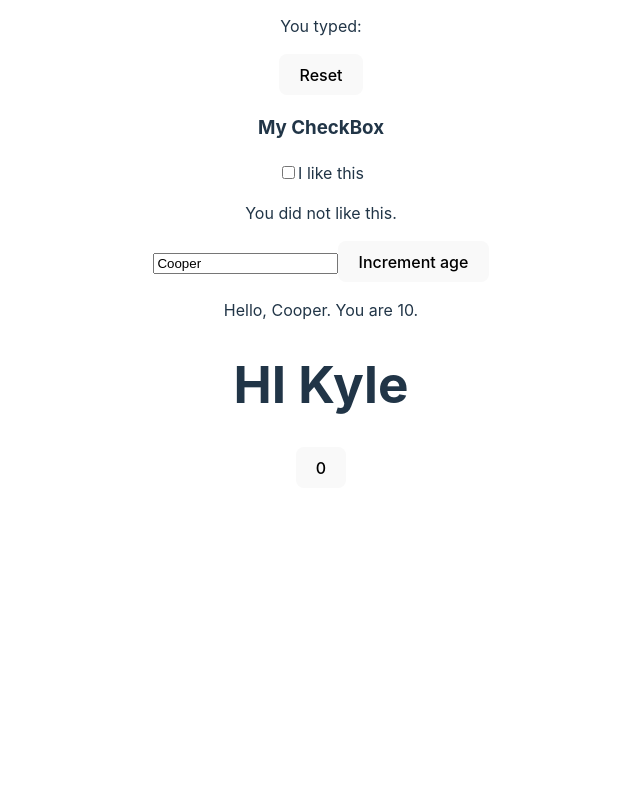
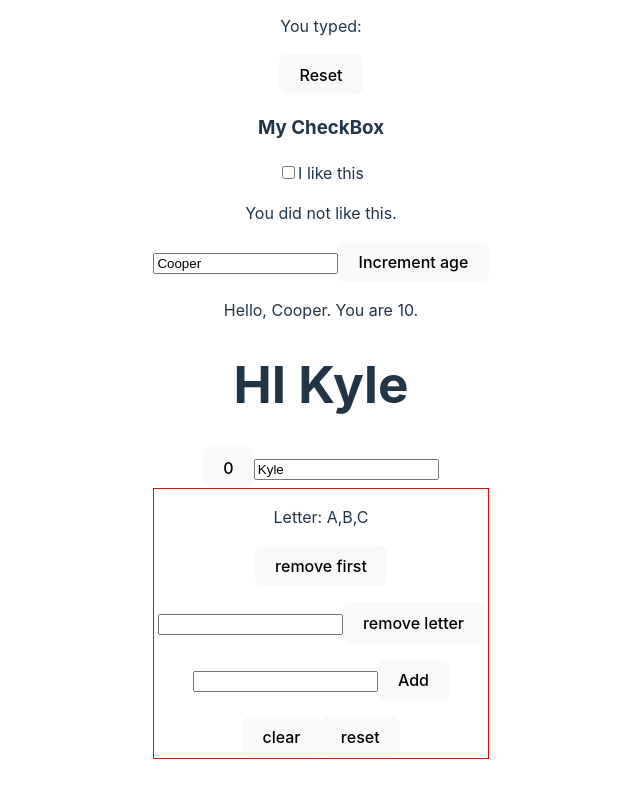
Before and after one commit to suckitfa/react-simpliied-beginner-code, a React (Vite) app: page / in a window 1280 px wide. Shown: the part 1021-1812 px from the top of the page, without its empty margins (319-959 px from the left). Before the commit the page ends 1541 px from the top, so only its background shows below. Built offline with nearby package versions, Linux system fonts and the light colour scheme.

Commit message:
feat: curd letters

```diff
--- a/src/App.jsx
+++ b/src/App.jsx
@@ -11,6 +11,8 @@ import MyCheckBox from './components/MyCheckBox'
 import MyForm from './components/MyForm'
 import MyClassComp from './components/MyClassComp'
 import CounterClass from './components/CouterClass'
+import MyInput2 from './components/MyInput2'
+import MyArray from './components/MyArray'
 function App() {
   const todos = [
   ]
@@ -37,6 +39,8 @@ function App() {
       <MyForm></MyForm>
       <MyClassComp></MyClassComp>
       <CounterClass></CounterClass>
+      <MyInput2></MyInput2>
+      <MyArray></MyArray>
     </div>
   )
 }
--- /dev/null
+++ b/src/components/MyArray.css
@@ -0,0 +1,3 @@
+.remove-container {
+    border: 1px solid red;
+}
--- /dev/null
+++ b/src/components/MyArray.jsx
@@ -0,0 +1,57 @@
+import { useState } from "react"
+import './MyArray.css'
+
+const initLetters = () => ['A', 'B', 'C']
+
+function MyArray() {
+    const [letters, setLetters] = useState(initLetters)
+    const [targetLetter, setTargetLetter] = useState('')
+    const [addLetter, setAddLetter] = useState('')
+    const removeFirst = () => {
+        // const l = letters.slice()
+        // l.shift()
+        // setLetters(l)
+        setLetters(curLetters => {
+            return curLetters.slice(1)
+        })
+    }
+    const removeTarget = () => {
+        if (!targetLetter) {
+            window.alert('Removed Letter should not be empty!')
+            return
+        }
+        const l = letters.slice().filter(i => i !== targetLetter)
+        setLetters(l)
+    }
+
+    const handleAddLetter = () => {
+        if (!addLetter) {
+            window.alert('Added Letter should not be empty!')
+            return
+        }
+
+        const l = letters.slice()
+        l.push(addLetter)
+        setLetters(l)
+    }
+    return (
+        <div className="remove-container">
+            <p>
+                Letter: {letters.join(",")}
+            </p>
+            <button onClick={removeFirst}>remove first</button>
+            <p>
+                <input type="text" value={targetLetter} onChange={(e) => setTargetLetter(e.target.value)} />
+                <button onClick={removeTarget}>remove letter</button>
+            </p>
+            <p>
+                <input type="text" value={addLetter} onChange={e => setAddLetter(e.target.value)} />
+                <button onClick={handleAddLetter}>Add</button>
+            </p>
+            <button onClick={() => setLetters([])}>clear</button>
+            <button onClick={() => setLetters(initLetters)}>reset</button>
+        </div>
+    )
+}
+
+export default MyArray;
--- /dev/null
+++ b/src/components/MyInput2.jsx
@@ -0,0 +1,9 @@
+import { useState } from "react";
+
+function MyInput2() {
+    const [name, setName] = useState('Kyle')
+
+    return <input type="text" value={name} onChange={e => setName(e.target.value)} />
+}
+
+export default MyInput2;
```
